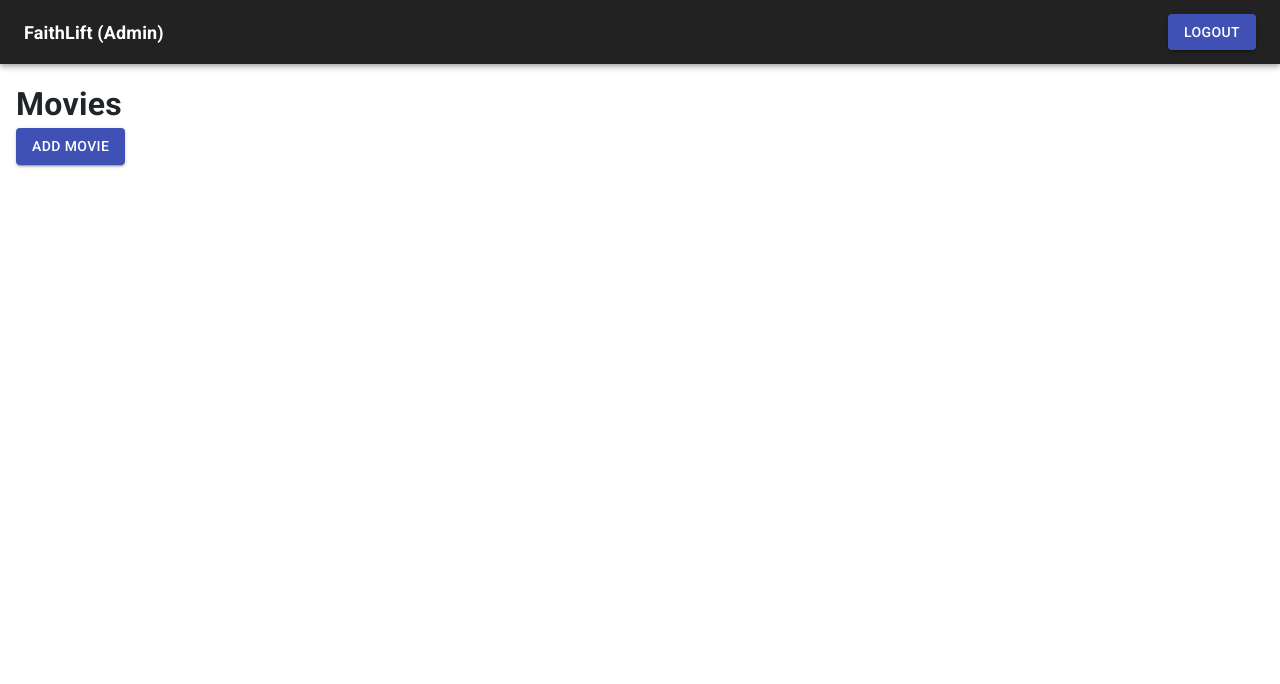
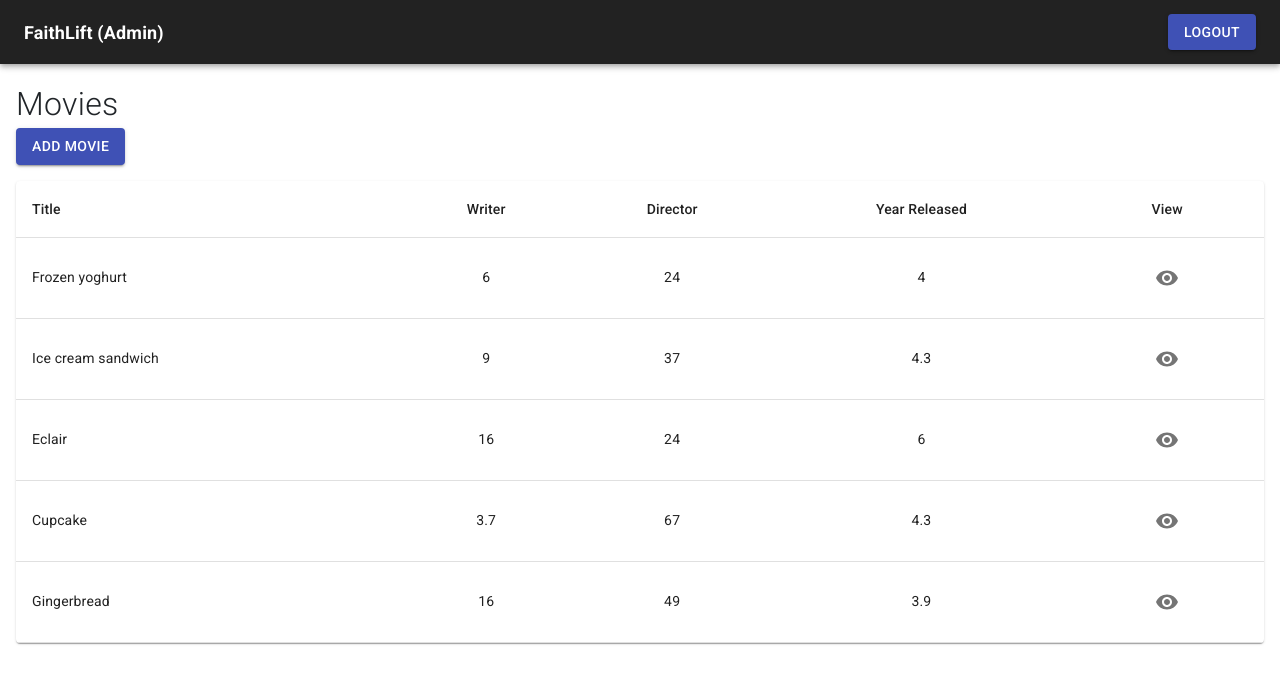
Before and after one commit to Olatokumbo/FaithLift-Admin, a React (Create React App) app: page /movies in a window 1280 px wide. Shown: the top 684 px of the page. Built offline with nearby package versions, Linux system fonts and the light colour scheme.

Commit message:
Constructing the Movies Table Layout

```diff
--- a/src/pages/Movies/Movies.js
+++ b/src/pages/Movies/Movies.js
@@ -1,16 +1,70 @@
-import React from "react";
-import { Typography, Button } from "@material-ui/core";
+import React, { useState } from "react";
+import {
+  Typography,
+  IconButton,
+  Button,
+  TableContainer,
+  Table,
+  TableHead,
+  TableCell,
+  TableRow,
+  TableBody,
+  Paper,
+} from "@material-ui/core";
+import VisibilityIcon from "@material-ui/icons/Visibility";
 import "@fortawesome/fontawesome-free/css/all.min.css";
 import "bootstrap-css-only/css/bootstrap.min.css";
 import "mdbreact/dist/css/mdb.css";
 import style from "./Movies.module.css";
 
 const Movies = () => {
+  function createData(name, calories, fat, carbs, protein) {
+    return { name, calories, fat, carbs, protein };
+  }
+  const rows = [
+    createData("Frozen yoghurt", 159, 6.0, 24, 4.0),
+    createData("Ice cream sandwich", 237, 9.0, 37, 4.3),
+    createData("Eclair", 262, 16.0, 24, 6.0),
+    createData("Cupcake", 305, 3.7, 67, 4.3),
+    createData("Gingerbread", 356, 16.0, 49, 3.9),
+  ];
+
   return (
     <div className={style.moviesPage}>
       <Typography className={style.title}>Movies</Typography>
-      <Button className={style.addBtn} variant="contained" color="primary">Add Movie</Button>
-      <div className={style.t}></div>
+      <Button className={style.addBtn} variant="contained" color="primary">
+        Add Movie
+      </Button>
+      <TableContainer className={style.table} component={Paper}>
+        <Table aria-label="simple table">
+          <TableHead>
+            <TableRow>
+              <TableCell>Title</TableCell>
+              <TableCell align="center">Writer</TableCell>
+              <TableCell align="center">Director</TableCell>
+              <TableCell align="center">Year Released</TableCell>
+              <TableCell align="center">View</TableCell>
+            </TableRow>
+          </TableHead>
+          <TableBody>
+            {rows.map((row) => (
+              <TableRow key={row.name}>
+                <TableCell component="th" scope="row">
+                  {row.name}
+                </TableCell>
+                <TableCell align="center">{row.fat}</TableCell>
+                <TableCell align="center">{row.carbs}</TableCell>
+                <TableCell align="center">{row.protein}</TableCell>
+                <TableCell align="center">
+                  <IconButton>
+                    <VisibilityIcon />
+                  </IconButton>
+                </TableCell>
+              </TableRow>
+            ))}
+          </TableBody>
+        </Table>
+      </TableContainer>
     </div>
   );
 };
--- a/src/pages/Movies/Movies.module.css
+++ b/src/pages/Movies/Movies.module.css
@@ -4,9 +4,13 @@
 
 .title{
     font-size: 2rem !important;
-    font-weight: 600 !important;
+    font-weight: 300 !important;
 }
 
 .addBtn{
     /* background-color: black !important; */
 }
+
+.table{
+    margin-top: 1rem !important;
+}
```
